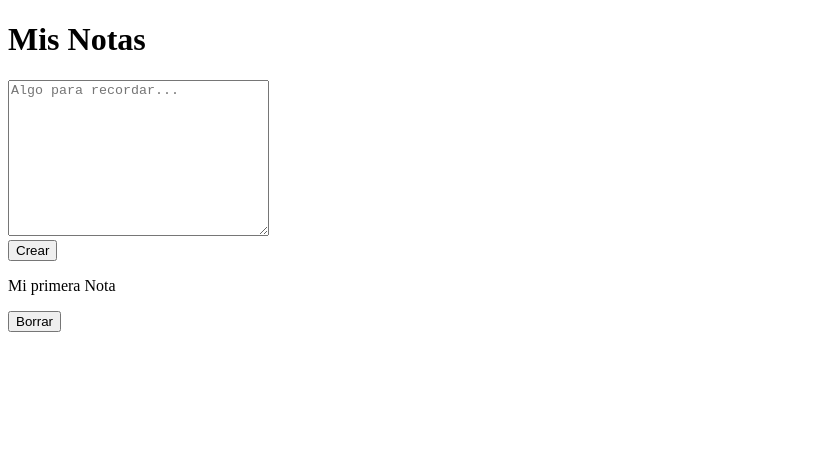
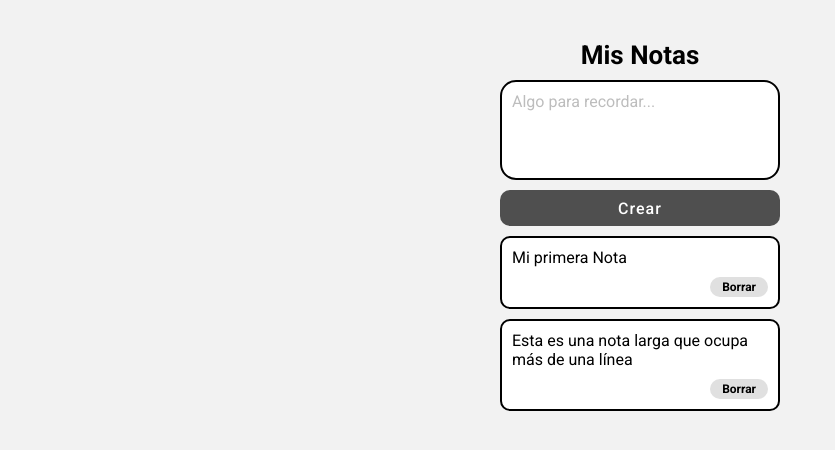
Before and after one commit to MykaelaChavezBarrios/mis-notas-codeable, a plain HTML site: page index.html in a window 1280 px wide. Shown: the whole page, without its empty margins (0-835 px from the left). Drawn offline with Linux system fonts and the light colour scheme.

Commit message:
style: stylized structure

```diff
--- a/index.html
+++ b/index.html
@@ -6,13 +6,20 @@
     <meta name="viewport" content="width=device-width, initial-scale=1.0">
     <title>Mis Notas</title>
     <link rel="stylesheet" href="styles.css">
+    <link rel="preconnect" href="https://fonts.googleapis.com">
+    <link rel="preconnect" href="https://fonts.gstatic.com" crossorigin>
+    <link
+        href="https://fonts.googleapis.com/css2?family=Roboto:ital,wght@0,100;0,300;0,400;0,500;0,700;0,900;1,100;1,300;1,400;1,500;1,700;1,900&display=swap"
+        rel="stylesheet">
 </head>
 
 <body>
-    <h1 class="tittle">Mis Notas</h1>
+    <main>
+        <h1 class="title">Mis Notas</h1>
         <div class="form-section">
             <form action="">
-            <textarea name="note" id="note" cols="30" rows="10" placeholder="Algo para recordar..."></textarea>
+                <textarea name="note" id="note" class="note" cols="30" rows="4"
+                    placeholder="Algo para recordar..."></textarea>
             </form>
             <button class="new-note-btn" type="submit">Crear</button>
         </div>
@@ -21,7 +28,12 @@
                 <p>Mi primera Nota</p>
                 <button class="delete-btn">Borrar</button>
             </div>
+            <div class="old-note">
+                <p>Esta es una nota larga que ocupa más de una línea</p>
+                <button class="delete-btn">Borrar</button>
             </div>
+        </div>
+    </main>
 </body>
 
 </html>
--- a/styles.css
+++ b/styles.css
@@ -0,0 +1,98 @@
+* {
+    margin: 0;
+    padding: 0;
+    box-sizing: border-box;
+    font-family: "Roboto", sans-serif;;
+}
+
+body {
+    height: 100vh;
+    background-color: #F2F2F2;
+    display: flex;
+    flex-direction: column;
+    align-items: center;
+    justify-content: center;
+}
+
+main {
+    height: 90vh;
+    text-align: center;
+}
+
+main * {
+    width: 280px;
+}
+
+/* ---------------- Title ----------------*/
+
+.title {
+    font-weight: bold;
+    font-size: 26px;
+    padding-bottom: 10px;
+}
+
+/* ---------------- Form ----------------*/
+
+.note {
+    padding: 10px;
+    margin-bottom: 6px;
+    font-size: 16px;
+    resize: none;
+    background-color: white;
+    border-radius: 16px;
+    border-color: black;
+    border-width: 2px;
+}
+
+.note::placeholder{
+    color: #BDBDBD;
+}
+
+.new-note-btn {
+    height: 36px;
+    border-radius: 10px;
+    border: none;
+    color: white;
+    background-color: #4F4F4F;
+    font-size: 16px;
+    font-weight: 500;
+    letter-spacing: 1px;
+}
+
+/* ---------------- History ----------------*/
+
+.old-note {
+    border-radius: 10px;
+    border-style: solid;
+    border-width: 2px;
+    border-color: black;
+    padding: 10px;
+    margin-top: 10px;
+    background-color: white;
+    font-size: 16px;
+    text-align: right;
+}
+
+.old-note p {
+    text-align: left;
+    width: auto;
+}
+
+.delete-btn {
+    width: auto;
+    border: none;
+    border-radius: 20px;
+    background-color: #E0E0E0;
+    padding:  3px 12px;
+    margin-top: 10px;
+    font-size: 12px;
+    font-weight: 600;
+}
+
+/* ---------------- Responsive ----------------*/
+
+@media screen and (max-width: 500px) {
+    /*main * {
+        width: 70vw;
+    }*/
+}
```
Lines whose indentation alone changed are shown as unchanged.
